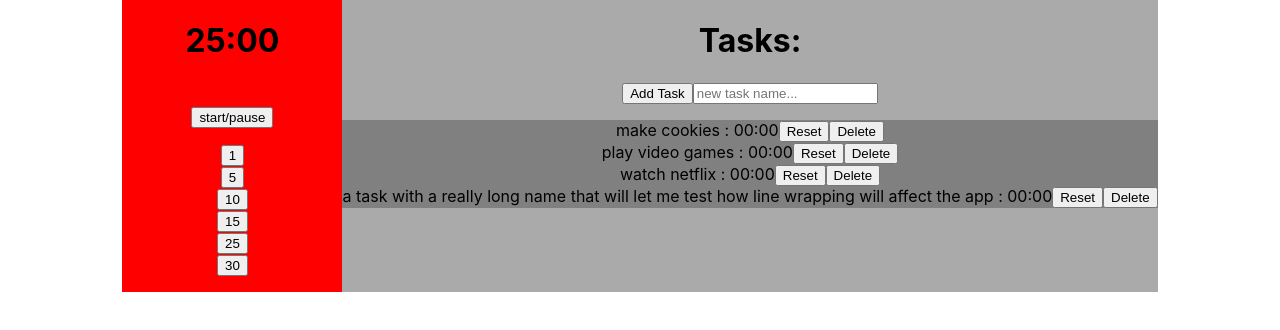
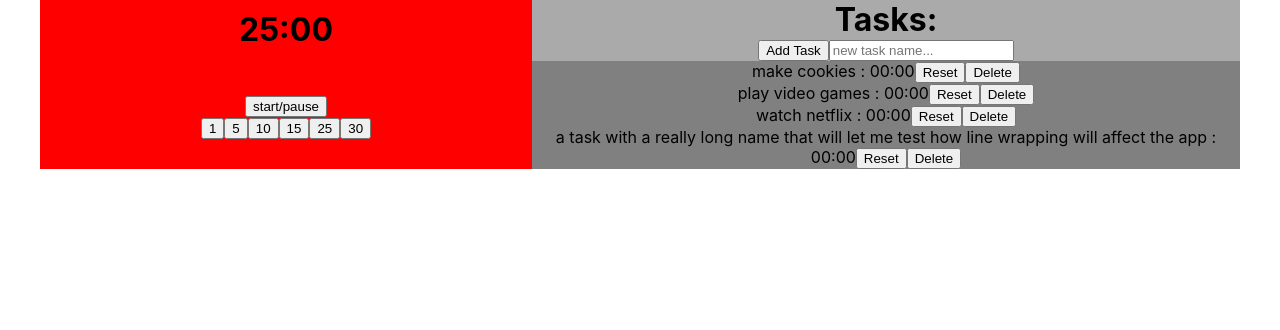
Before and after one commit to AceOfHeart5/TimeManager, a React (Create React App) app: page / in a window 1280 px wide. Shown: the top 330 px of the page. Built offline with nearby package versions, Linux system fonts and the light colour scheme.

Commit message:
add mobile vs desktop styling

```diff
--- a/src/App.css
+++ b/src/App.css
@@ -1,18 +1,26 @@
+/* styling will be for mobile first */
+
 .App {
   margin: 0 auto;
   text-align: center;
-  display: flex;
-  max-width: 1800px;
+  max-width: 1200px;
   justify-content: center;
+}
+
+h1 {
+  margin: 0;
 }
 
 ul {
   list-style: none;
   padding: 0;
+  margin: 0;
 }
 
 .timer {
-  padding: 0 10px;
+  padding: 10px 10px;
+  position: sticky;
+  top: 0;
 }
 
 .timer-display {
@@ -30,6 +38,30 @@ ul {
   min-height: 21px;
 }
 
+.reset-btns {
+  display: flex;
+  flex-direction: row;
+  justify-content: center;
+}
+
 .tasks {
+  padding-top: 20px;
   background: #aaa;
 }
+
+/* adjust for desktops and other large screens here */
+@media screen and (min-width: 800px) {
+  .App {
+    display: flex;
+  }
+
+  .timer {
+    width: 40%;
+    position: relative;
+  }
+
+  .tasks {
+    padding-top: 0;
+    width: 60%;
+  }
+}
--- a/src/components/Pomodoro.js
+++ b/src/components/Pomodoro.js
@@ -10,7 +10,7 @@ const Pomodoro = ({app}) => {
                 <li key={min}><button onClick={() => app.setTime(min)} className="btn-set">{min}</button></li>
             );
         });
-        return <ul>{result}</ul>;
+        return <ul className='reset-btns'>{result}</ul>;
     }
 
     const getTimerColor = () => {
--- a/src/components/Tasks.js
+++ b/src/components/Tasks.js
@@ -31,9 +31,17 @@ const Tasks = ({ app }) => {
         return result;
     }
 
+    const getTitle = () => {
+        if (window.innerWidth >= 800) {
+            return (
+                <h1>Tasks:</h1>
+            );
+        }
+    }
+
     return(
         <div className="tasks">
-            <h1>Tasks:</h1>
+            {getTitle()}
             <form onSubmit={addTask}>
                 <button>Add Task</button>
                 <input type="text" value={newTaskName} onChange={e => setNewTaskName(e.target.value)} placeholder='new task name...'/>
```
